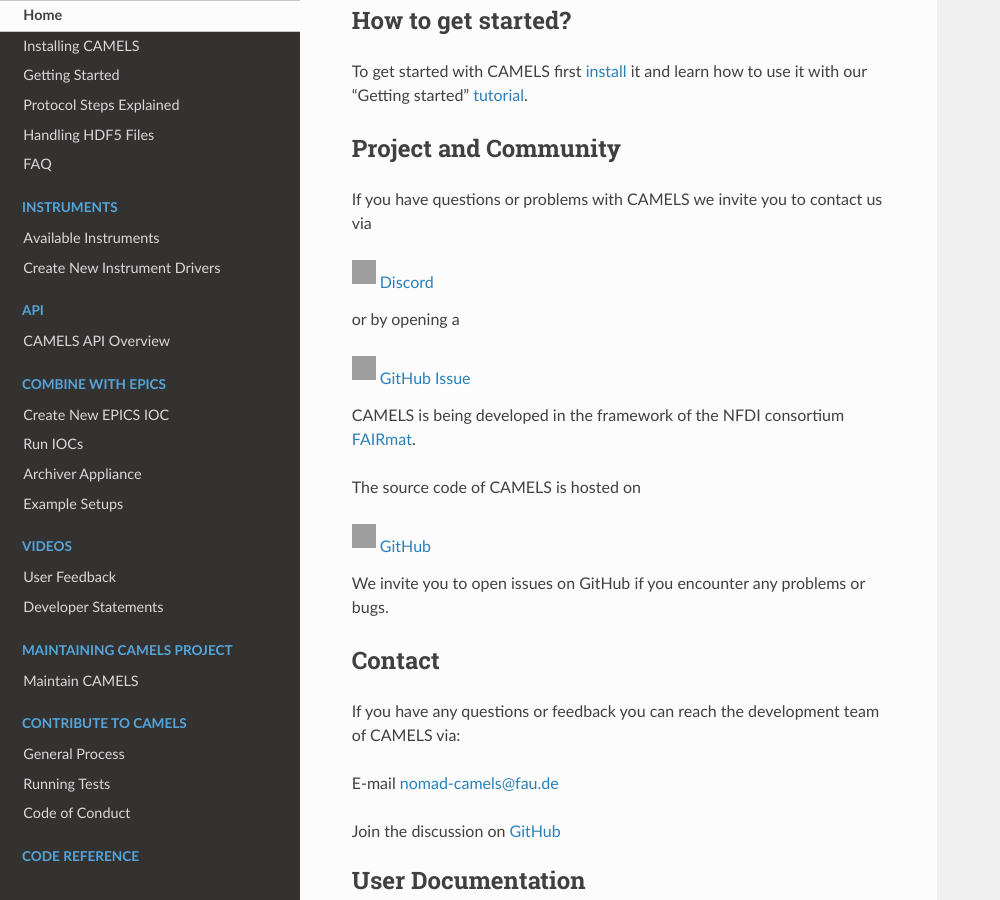
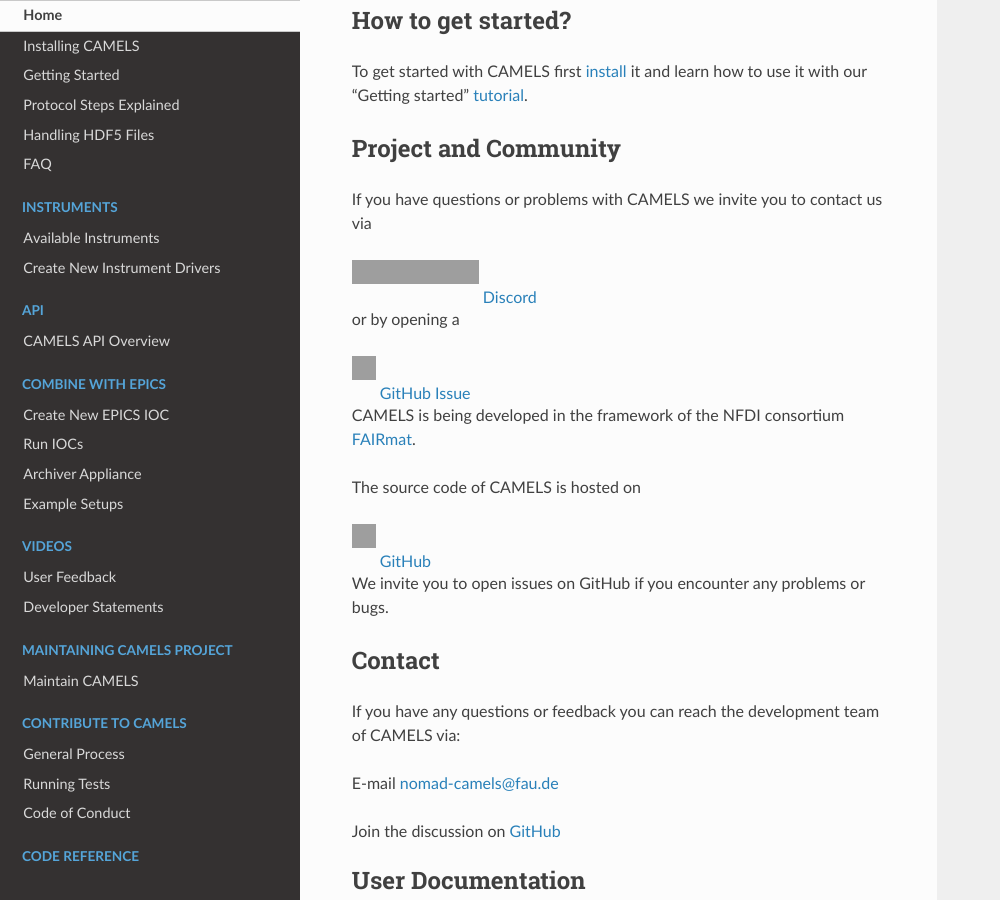
Before and after one commit to FAU-LAP/NOMAD-CAMELS, a Sphinx documentation site: the page built from docs/source/index.rst, in a window 1280 px wide and 900 px high, scrolled down 2808 px. Shown: the whole window, without its empty margins (0-1000 px from the left). Built offline with Sphinx 7.4.7 and the Read the Docs theme 3.1.0, drawn with Linux system fonts in a browser that asks for light colours; pages that are not in the unit, such as notebooks, are missing from menus; the version number is read from the project's files by our own code; grey boxes are pictures that could not be loaded.

Commit message:
fixed discord link and icon size

```diff
--- a/docs/source/index.rst
+++ b/docs/source/index.rst
@@ -100,8 +100,8 @@
 .. raw:: html
 
 
-    <a href="https://discord.gg/yourserverlink" target="_blank">
-        <img src="https://cdn.prod.website-files.com/6257adef93867e50d84d30e2/636e0b52aa9e99b832574a53_full_logo_blurple_RGB.png" alt="Discord Logo" style="width: 24px; height: 24px; vertical-align: middle;">
+    <a href="https://discord.gg/Gyzx3ukUw8" target="_blank">
+        <img src="https://cdn.prod.website-files.com/6257adef93867e50d84d30e2/636e0b52aa9e99b832574a53_full_logo_blurple_RGB.png" alt="Discord Logo" style="width: 127px; height: 24px; vertical-align: bottom;">
         Discord
     </a>
 
@@ -111,7 +111,7 @@
 
 
     <a href="https://github.com/FAU-LAP/NOMAD-CAMELS/issues" target="_blank">
-        <img src="https://github.githubassets.com/images/modules/logos_page/GitHub-Mark.png" alt="GitHub Logo" style="width: 24px; height: 24px; vertical-align: middle;">
+        <img src="https://github.githubassets.com/images/modules/logos_page/GitHub-Mark.png" alt="GitHub Logo" style="width: 24px; height: 24px; vertical-align: bottom;">
         GitHub Issue
     </a>
 
@@ -123,7 +123,7 @@
 
 
     <a href="https://github.com/FAU-LAP/NOMAD-CAMELS" target="_blank">
-        <img src="https://github.githubassets.com/images/modules/logos_page/GitHub-Mark.png" alt="GitHub Logo" style="width: 24px; height: 24px; vertical-align: middle;">
+        <img src="https://github.githubassets.com/images/modules/logos_page/GitHub-Mark.png" alt="GitHub Logo" style="width: 24px; height: 24px; vertical-align: bottom;">
         GitHub
     </a>
 
```
